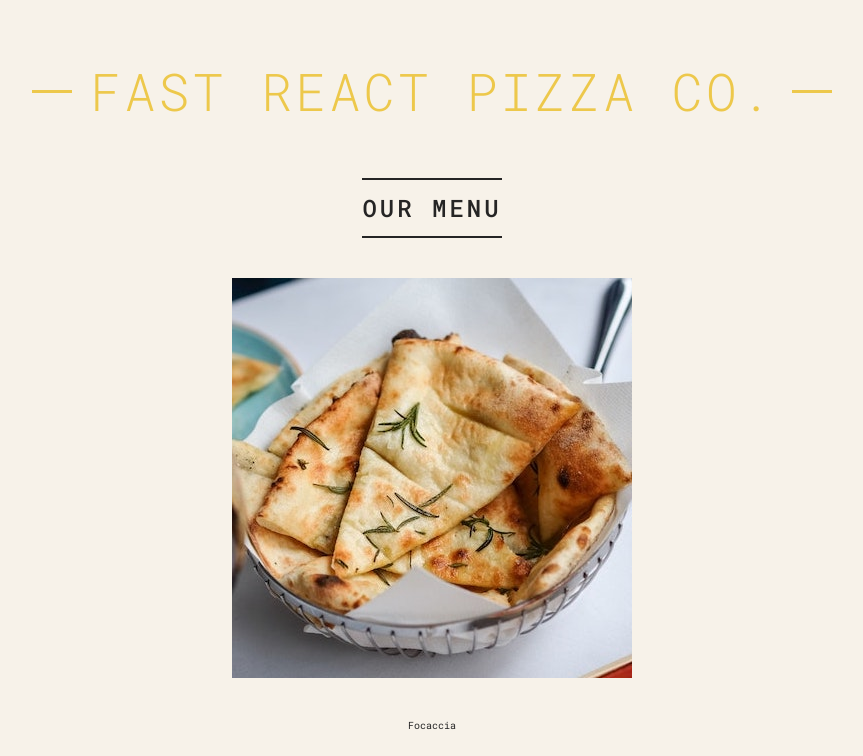
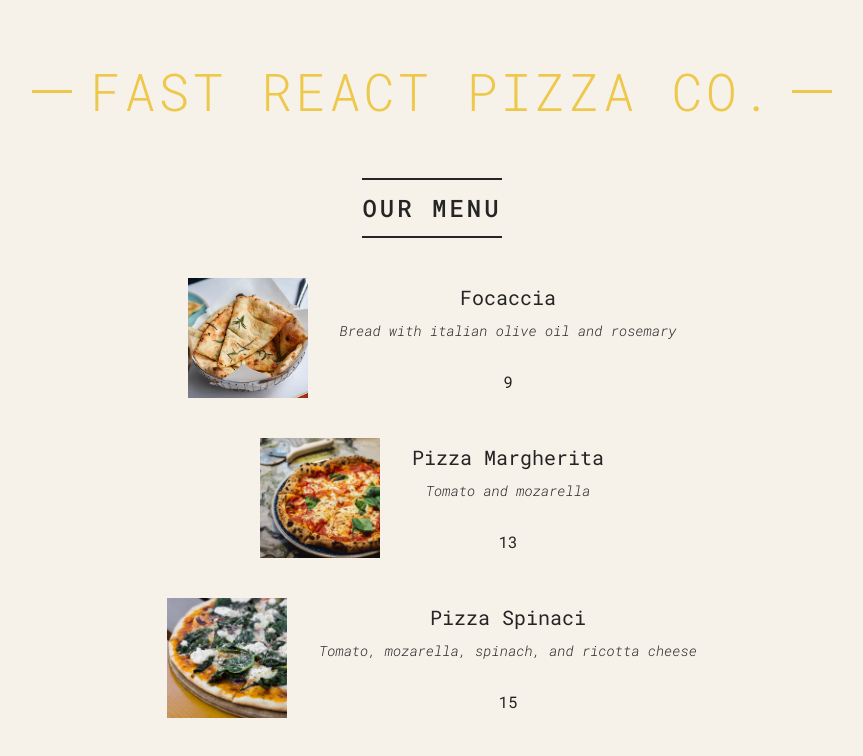
Before and after one commit to JeffDanielle/pizza-menu, a React (Vite) app: page / in a window 1280 px wide. Shown: the top 756 px of the page, without its empty margins (208-1071 px from the left). Built offline with nearby package versions, Linux system fonts and the light colour scheme.

Commit message:
421. Passing and Receiving Props -9min

```diff
--- a/src/components/Pizza.jsx
+++ b/src/components/Pizza.jsx
@@ -2,11 +2,14 @@
 
     return (
         <>
-            <main className="menu">
+            <div className="pizza">
                 <img src={props.photoName} alt="pizza image" />
-                <h3 className="text-start font-bold">{props.name}</h3>
-                <p className="text-start">{props.ingredients}</p>
-            </main>
+                <div>
+                    <h3 className="text-start font-bold">{props.name}</h3>
+                    <p className="text-start">{props.ingredients}</p>
+                    <span>{props.price + 3}</span>
+                </div>
+            </div>
         </>
     );
 }
--- a/src/components/PizzaData.jsx
+++ b/src/components/PizzaData.jsx
@@ -8,6 +8,7 @@
             <Pizza
                 photoName={item.photoName}
                 name={item.name}
+                price={item.price}
                 ingredients={item.ingredients}
             />
         )
```
